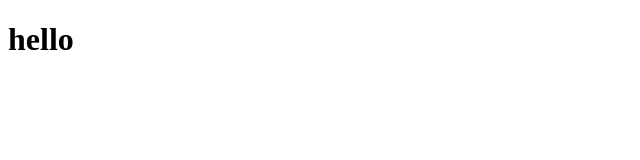
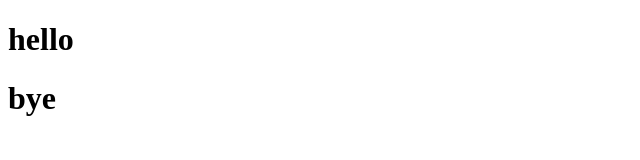
Before and after one commit to IXB-Samarqandskiy/classwork_2, a plain HTML site: page index.html in a window 1280 px wide. Shown: the full height of the page, 0-640 px from the left. Drawn offline with Linux system fonts and the light colour scheme.

Commit message:
feat: bye

```diff
--- a/index.html
+++ b/index.html
@@ -9,5 +9,8 @@
     <h1>
         hello
     </h1>
+    <h1>
+        bye
+    </h1>
 </body>
 </html>
```
